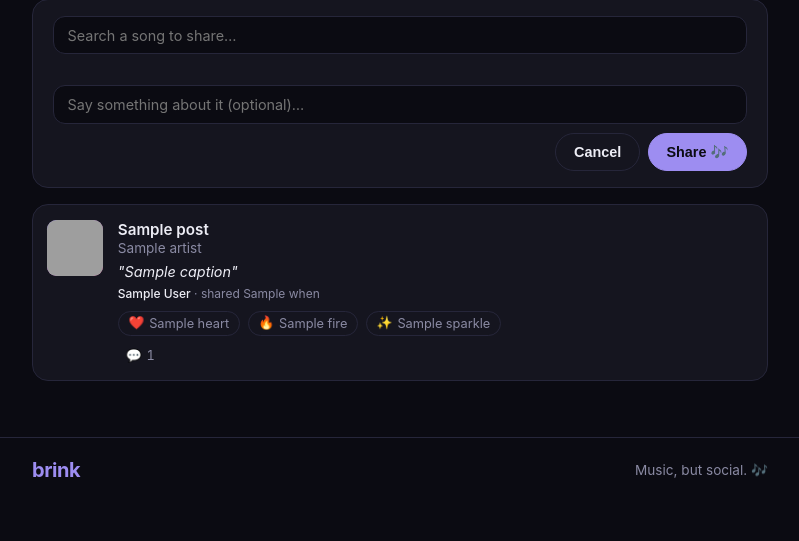
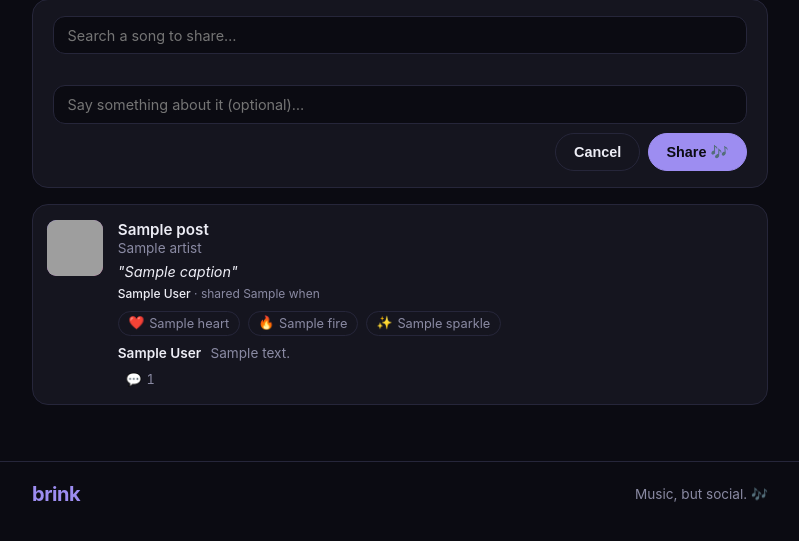
Before and after one commit to brinkmusic/Brink, a FastAPI app: template backend/app/templates/feed.html in a window 1280 px wide. Shown: the part 155-696 px from the top of the page, without its empty margins (240-1039 px from the left). Run offline with FastAPI, Linux system fonts and the light colour scheme; the template is opened without the code that fills it: most values are stand-ins (such as "Sample title", 1, 10 or a date in 2020); parts of the project's set-up code (start-up, migrations or seed data) failed here and were passed over; grey boxes are pictures that could not be loaded.

Commit message:
feat(T95): show each feed card's latest comments inline
Both feed DTOs gain latestComments (reusing CommentOut); a shared batched
_latest_comments helper runs once per feed half (Comment + mirrored
ArtistComment) so the no-N+1 rule holds. The template renders the list
above the toggle (which offers View all N when more exist), and a
just-posted comment appends to the inline list live.

Co-Authored-By: Claude Fable 5 <noreply@anthropic.com>

```diff
--- a/backend/app/static/artist-engagement.js
+++ b/backend/app/static/artist-engagement.js
@@ -116,6 +116,10 @@ async function submitArtistComment(event, form) {
     const empty = list.querySelector(".comment-empty");
     if (empty) empty.remove();
     list.prepend(renderArtistComment(comment));
+    // On the FEED the newest comments also show inline on the card (T95); reuse the helper
+    // from comments.js when it's loaded. The typeof guard keeps this a no-op on pages that
+    // load this script without comments.js (e.g. the artist profile).
+    if (typeof appendInlineComment === "function") appendInlineComment(box, comment);
     input.value = "";
     if (status) status.textContent = "";
     bumpArtistCommentCount(box, 1);
--- a/backend/app/static/brink.css
+++ b/backend/app/static/brink.css
@@ -434,6 +434,24 @@ body {
 
 /* ---- Comments (feed, T42) ---- */
 .comments { margin-top: 0.5rem; }
+/* The few newest comments shown right on the card (T95): a compact list above the 💬
+   toggle — author name (a profile link) then the comment text, one per line. */
+.comment-inline-list {
+  list-style: none;
+  margin: 0 0 0.35rem;
+  padding: 0;
+  display: grid;
+  gap: 0.2rem;
+}
+.comment-inline { font-size: 0.85rem; line-height: 1.35; overflow-wrap: anywhere; }
+.comment-inline-author {
+  font-weight: 600;
+  color: var(--text);
+  text-decoration: none;
+  margin-right: 0.35rem;
+}
+.comment-inline-author:hover { text-decoration: underline; }
+.comment-inline-body { color: var(--mute); }
 .comment-toggle {
   display: inline-flex;
   align-items: center;
--- a/backend/app/static/comments.js
+++ b/backend/app/static/comments.js
@@ -80,6 +80,7 @@ async function submitComment(event, form) {
     const empty = list.querySelector(".comment-empty");
     if (empty) empty.remove(); // drop the "no comments yet" placeholder
     list.prepend(renderComment(comment)); // newest-first
+    appendInlineComment(box, comment); // also show it on the card itself (T95)
     input.value = "";
     if (status) status.textContent = "";
     bumpCommentCount(box, 1);
@@ -112,6 +113,29 @@ function renderComment(c) {
   return li;
 }
 
+// Add a just-posted comment to the card's INLINE list (the few newest comments shown on the
+// card without a click, T95), so the card reflects it immediately. Creates the list if the
+// post had no comments yet. The inline list is chronological (newest last), unlike the
+// panel's newest-first list. textContent only — same injection-safety rule as above.
+function appendInlineComment(box, comment) {
+  let list = box.querySelector(".comment-inline-list");
+  if (!list) {
+    list = document.createElement("ul");
+    list.className = "comment-inline-list";
+    box.prepend(list); // the inline list sits above the 💬 toggle
+  }
+  const li = document.createElement("li");
+  li.className = "comment-inline";
+  const author = document.createElement("span");
+  author.className = "comment-inline-author";
+  author.textContent = comment.author.displayName;
+  const body = document.createElement("span");
+  body.className = "comment-inline-body";
+  body.textContent = comment.body;
+  li.append(author, body);
+  list.appendChild(li);
+}
+
 // A plain one-line row used for the empty / error states.
 function emptyRow(text) {
   const li = document.createElement("li");
--- a/backend/app/templates/feed.html
+++ b/backend/app/templates/feed.html
@@ -84,6 +84,18 @@
         </div>
 
         <div class="comments artist-comments" data-post-id="{{ p.id }}">
+          {# The newest comments render right on the card (T95) — no click needed, like
+             Instagram. The full list + the add-comment box stay in the 💬 panel below. #}
+          {% if p.latest_comments %}
+          <ul class="comment-inline-list">
+            {% for c in p.latest_comments %}
+            <li class="comment-inline">
+              <a class="comment-inline-author" href="/u/{{ c.author_handle }}">{{ c.author }}</a>
+              <span class="comment-inline-body">{{ c.body }}</span>
+            </li>
+            {% endfor %}
+          </ul>
+          {% endif %}
           <button
             type="button"
             class="comment-toggle"
@@ -91,7 +103,7 @@
             aria-controls="artist-comment-panel-{{ p.id }}"
             onclick="toggleArtistComments(this)"
           >
-            💬 <span class="comment-count">{{ p.comment_count }}</span>
+            💬 {% if p.comment_count > p.latest_comments | length %}View all {% endif %}<span class="comment-count">{{ p.comment_count }}</span>
           </button>
           <div id="artist-comment-panel-{{ p.id }}" class="comment-panel" hidden>
             <ul class="comment-list"></ul>
@@ -147,9 +159,20 @@
             {% endfor %}
           </div>
 
-          {# Comments (T42). The button shows the count and opens a panel that lazily loads
-             this post's comments and offers a box to add one (see static/comments.js). #}
+          {# Comments (T42). Since T95 the newest few render right on the card, Instagram
+             style; the button opens a panel that lazily loads the FULL list and offers a
+             box to add one (see static/comments.js). #}
           <div class="comments" data-post-id="{{ p.id }}">
+            {% if p.latest_comments %}
+            <ul class="comment-inline-list">
+              {% for c in p.latest_comments %}
+              <li class="comment-inline">
+                <a class="comment-inline-author" href="/u/{{ c.author_handle }}">{{ c.author }}</a>
+                <span class="comment-inline-body">{{ c.body }}</span>
+              </li>
+              {% endfor %}
+            </ul>
+            {% endif %}
             <button
               type="button"
               class="comment-toggle"
@@ -157,7 +180,7 @@
               aria-controls="comment-panel-{{ p.id }}"
               onclick="toggleComments(this)"
             >
-              💬 <span class="comment-count">{{ p.comment_count }}</span>
+              💬 {% if p.comment_count > p.latest_comments | length %}View all {% endif %}<span class="comment-count">{{ p.comment_count }}</span>
             </button>
             <div id="comment-panel-{{ p.id }}" class="comment-panel" hidden>
               <ul class="comment-list"></ul>
```
Also changed, not shown: backend/app/routers/feed.py (+55 -1 lines), backend/app/routers/pages.py (+10 -0 lines), backend/app/schemas.py (+8 -0 lines).
